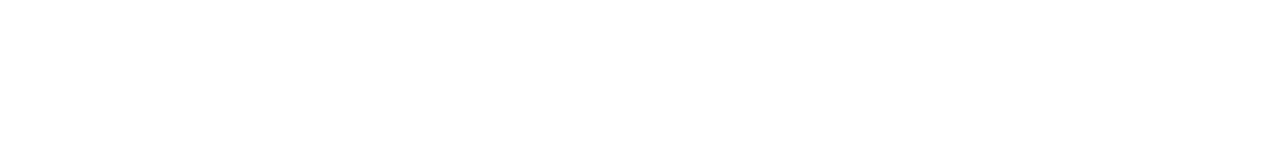
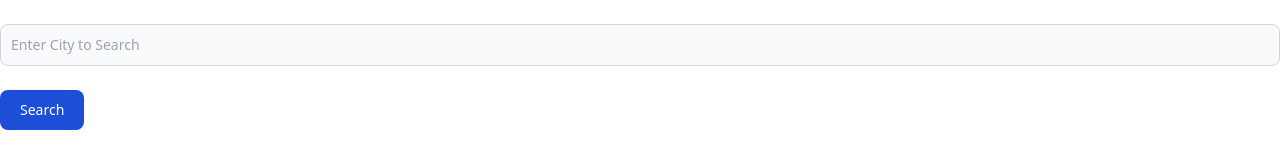
Before and after one commit to WebDevMullins/weather-dashboard, a website: page src/index.html in a window 1280 px wide. Drawn offline with Linux system fonts and the light colour scheme; no server answers.

Commit message:
add seach input and button

```diff
--- a/src/index.html
+++ b/src/index.html
@@ -6,6 +6,13 @@
 		<link href="./assets/css/output.css" rel="stylesheet" />
 	</head>
 	<body>
+		<main>
+			<form class="mb-6 mt-6">
+				<div class="mb-6">
+					<input type="text" id="city-input" class="bg-gray-50 border border-gray-300 text-gray-900 text-sm rounded-lg focus:ring-blue-500 focus:border-blue-500 block w-full p-2.5 dark:bg-gray-700 dark:border-gray-600 dark:placeholder-gray-400 dark:text-white dark:focus:ring-blue-500 dark:focus:border-blue-500" placeholder="Enter City to Search" required>
+				</div>
+				<button type="submit" id="submit-btn" onclick="searchCity(e)" class="text-white bg-blue-700 hover:bg-blue-800 focus:ring-4 focus:outline-none focus:ring-blue-300 font-medium rounded-lg text-sm w-full sm:w-auto px-5 py-2.5 text-center dark:bg-blue-600 dark:hover:bg-blue-700 dark:focus:ring-blue-800">Search</button>
+			</form>
 			<section id="currentWeather">
 				<h1 id="city-name" class="text-3xl font-bold"></h1>
 				<img id="current-icon" alt="" />
@@ -17,6 +24,7 @@
 			<section id="forecast-weather" class="flex items-center justify-center">
 			</div>
 		</section>
+	</main>
 		<script src="./assets/js/script.js"></script>
 	</body>
 	</html>
```
Also changed, not shown: src/assets/css/output.css. Lines whose indentation alone changed are shown as unchanged.
